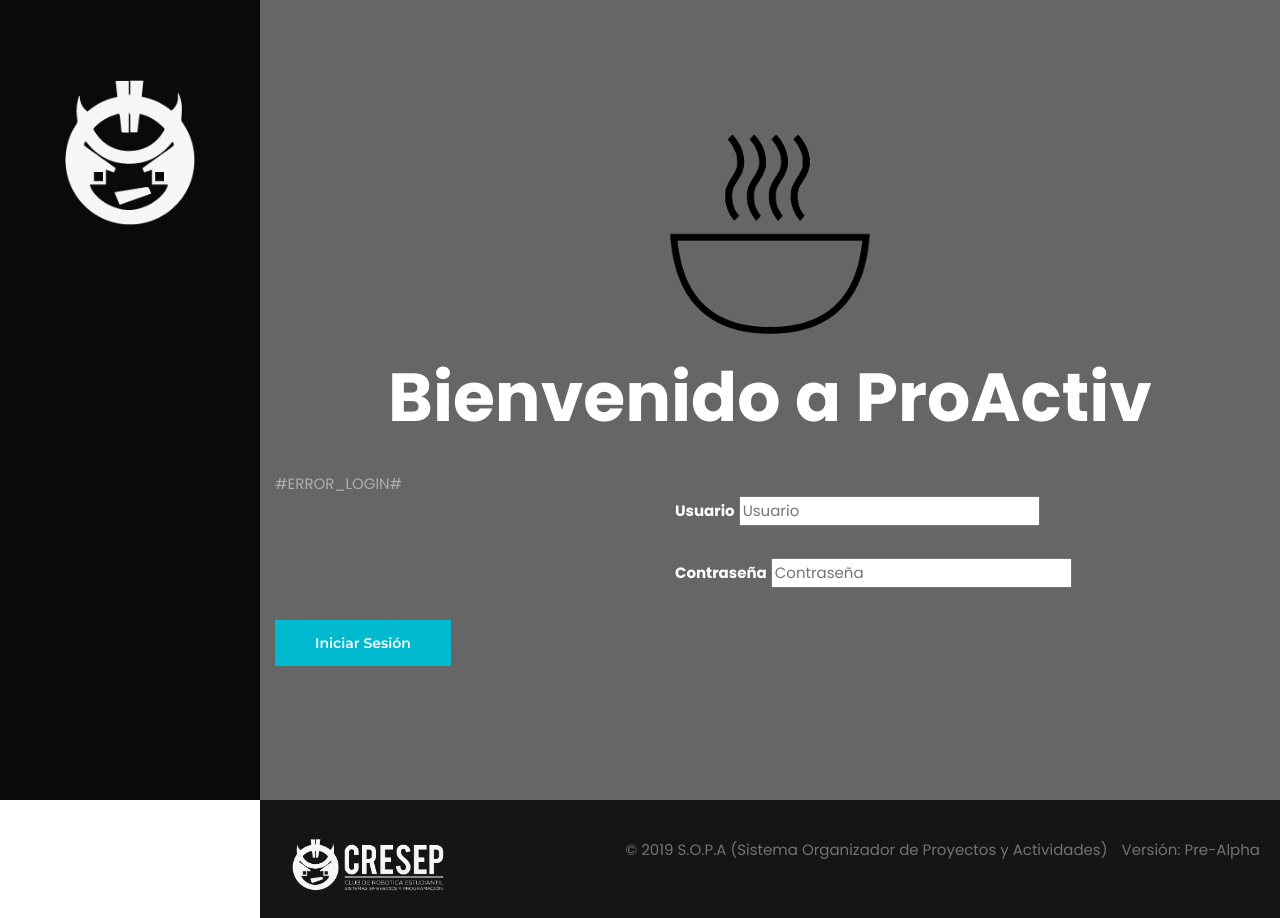
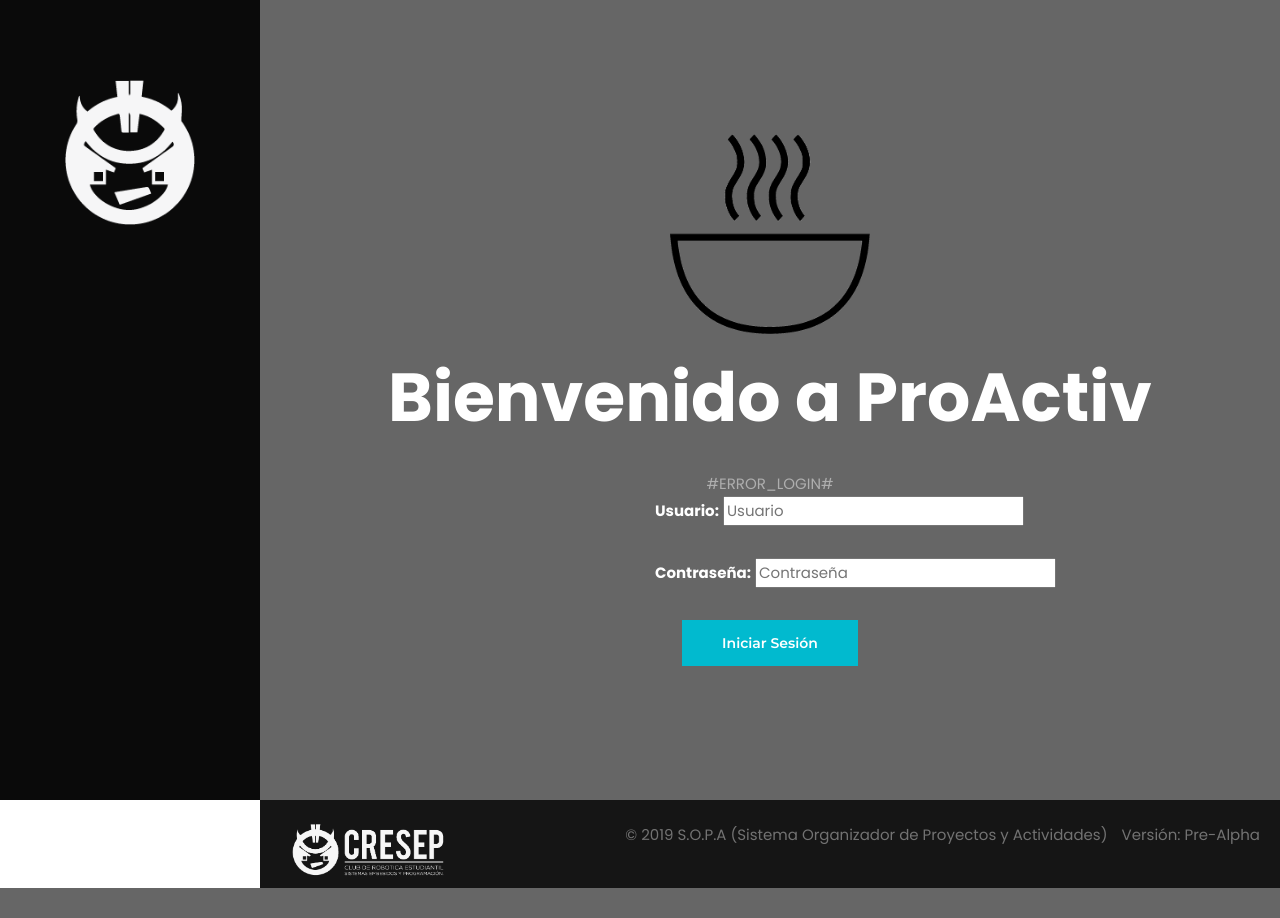
Before and after one commit to LuisDaniel2166/ProActiv, a PHP site: page /app/views/default/login.php in a window 1280 px wide. After the commit the page ends 888 px from the top, so only its background shows below. Run offline with PHP 8.4, Linux system fonts and the light colour scheme.

Commit message:
cambios
ss

```diff
--- a/app/views/default/css/style.css
+++ b/app/views/default/css/style.css
@@ -1120,7 +1120,7 @@ FOOTER
 }
 
 .copyrights {
-    padding: 25px 0;
+    padding: 10px 0;
     background-color: #151515;
 }
 
--- a/app/views/default/login.php
+++ b/app/views/default/login.php
@@ -46,15 +46,20 @@
                     <form method="post" action="index.php?action=login">
                         <div class="btn-wrapper">
                             <div class="text-left">
-                                #ERROR_LOGIN#
-                                <div style="padding-left: 400px">
-                                    <label for="usuario" style="color: white">Usuario</label>
-                                    <input name="usuario" type="text" id="usuario" placeholder="Usuario" style="color: black"></p>
-                                    <label for="Contraseña" style="color: white">Contraseña</label>
+                                <div class="text-center">
+                                    #ERROR_LOGIN#
+                                </div>
+                                <div style="padding-left: 380px">
+                                    <label for="usuario" style="color: white">Usuario: </label>
+                                    <input name="usuario" type="text" id="usuario" placeholder="Usuario" style="color: black; margin-right: 40px;"></p>
+                                    <label for="Contraseña" style="color: white">Contraseña: </label>
                                     <input name="contraseña" type="password" id="contraseña" placeholder="Contraseña" style="color: black"></p>
 
                                 </div>
+                                <div class="text-center">
                                 <input type="submit" class="btn btn-primary" value="Iniciar Sesión" style="text-align: center"></input>
+                                </div>
+
                         </div><!-- end row -->
                     </form>
                 </div>
--- a/app/views/default/modules/m.visualizar_proyectos.php
+++ b/app/views/default/modules/m.visualizar_proyectos.php
@@ -31,7 +31,7 @@
                                                                     echo date_format($date,'d/m/Y'); ?></td>
                                     <td style="color:#2C2C2C"><?php if($data['ESTADO']=='A'){echo 'Activo';}
                                                                     else{echo 'Finalizado';}?></td>
-                                    <td style="color:#2C2C2C"><p><button type="submit" class="btn btn-default">Ver proyecto</button></p></td>
+                                    <td style="color:#2C2C2C"><a href="index.php?action=visualizarProyecto&idProy=<?php echo $data['IDPROYECTO']?>"><button type="submit" class="btn btn-default">Ver proyecto</button></a></p></td>
                                   </tr>
                                   <?php endforeach;?>
                                 </table>
--- a/app/views/default/sections/s.navbar.php
+++ b/app/views/default/sections/s.navbar.php
@@ -9,15 +9,15 @@
                         <li class="child-menu"><a href="#">Usuarios<i class="fa fa-angle-right"></i></a>
                             <div class="sub-menu-wrapper">
                                 <ul class="sub-menu center-content">
-                                    <li><a href="Mi Perfil.html">Mi Perfil</a></li>
+                                <li><a href="index.php?action=miperfil">Mi Perfil</a></li>
                                 </ul>
                             </div>
                         </li>
                         <li class="child-menu"><a href="#">Proyectos<i class="fa fa-angle-right"></i></a>
                             <div class="sub-menu-wrapper">
                                 <ul class="sub-menu center-content">
-                                    <li><a href="crear actividad.html">Agregar Proyecto</a></li>
-                                    <li><a href="mis_actividades.html">Mis Proyectos</a></li>
+                                    <li><a href="index.php?action=crearProyecto">Agregar Proyecto</a></li>
+                                    <li><a href="index.php?">Mis Proyectos</a></li>
                                 </ul>
                             </div>
                         </li>
```
